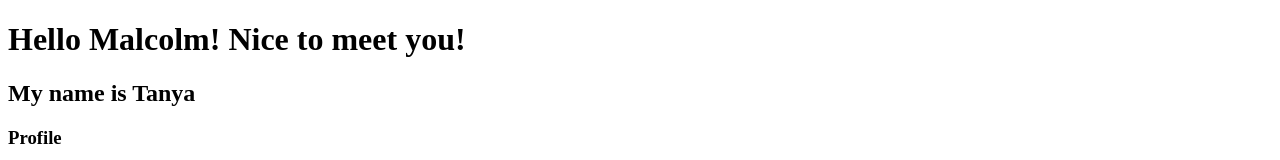
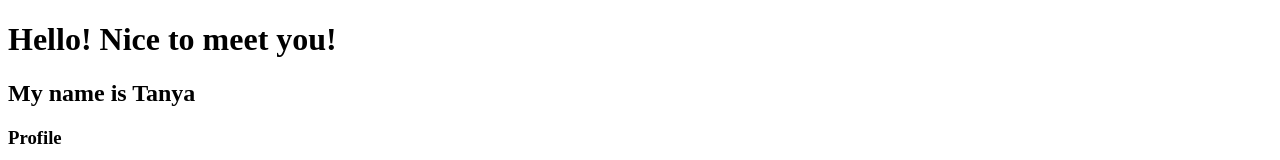
Before and after one commit to tatizash/tatizash.github.io, a plain HTML site: page index.html in a window 1280 px wide. Shown: the top 160 px of the page. Drawn offline with Linux system fonts and the light colour scheme.

Commit message:
Add files via upload

```diff
--- a/index.html
+++ b/index.html
@@ -2,11 +2,11 @@
 
 <html></html>
     <head>
-        <title>Tanya's Atlas Corps Experience</title>
+        <title>Tanya's First Website</title>
     </head>
 
     <body>
-        <h1>Hello Malcolm! Nice to meet you!</h1>
+        <h1>Hello! Nice to meet you!</h1>
         <h2>My name is Tanya</h2>
         <h3>Profile</h3>
         <p>Tanya has a degree in Oriental Studies from Moscow City University and is now pursuing a Master's in Public Policy from Moscow State University. Her interests lie in the intersection of policy, political risk and emerging technologies.</p>
```
